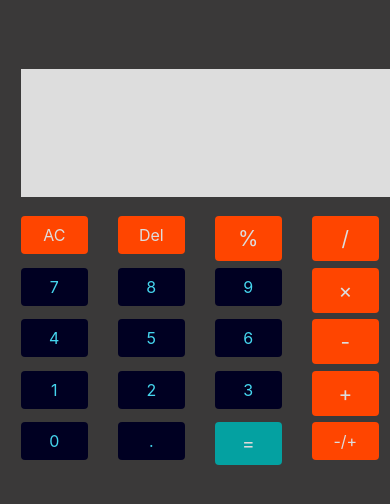
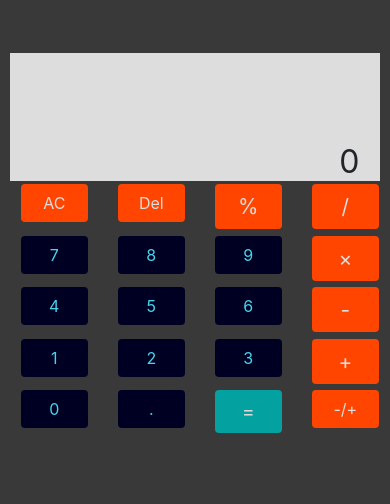
Before and after one commit to liptonzuma/calculator, a plain HTML site: page index.html in a window 390 px wide. Drawn offline with Linux system fonts and the light colour scheme.

Commit message:
Update styles.css

```diff
--- a/styles.css
+++ b/styles.css
@@ -66,6 +66,7 @@ body {
         padding-left: 0.8rem;
     }
     .show {
-        margin: 1rem;
+        width:95vw;
+
     }
 }
```
